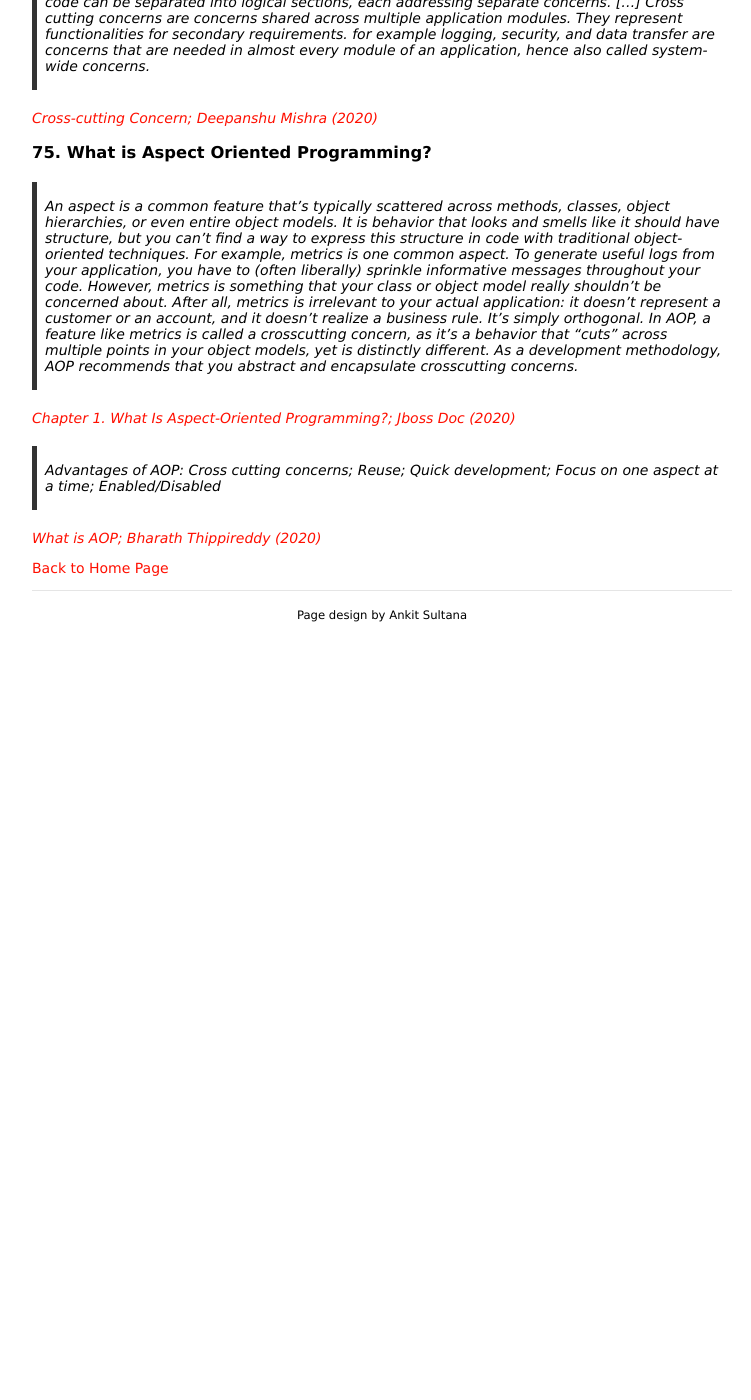
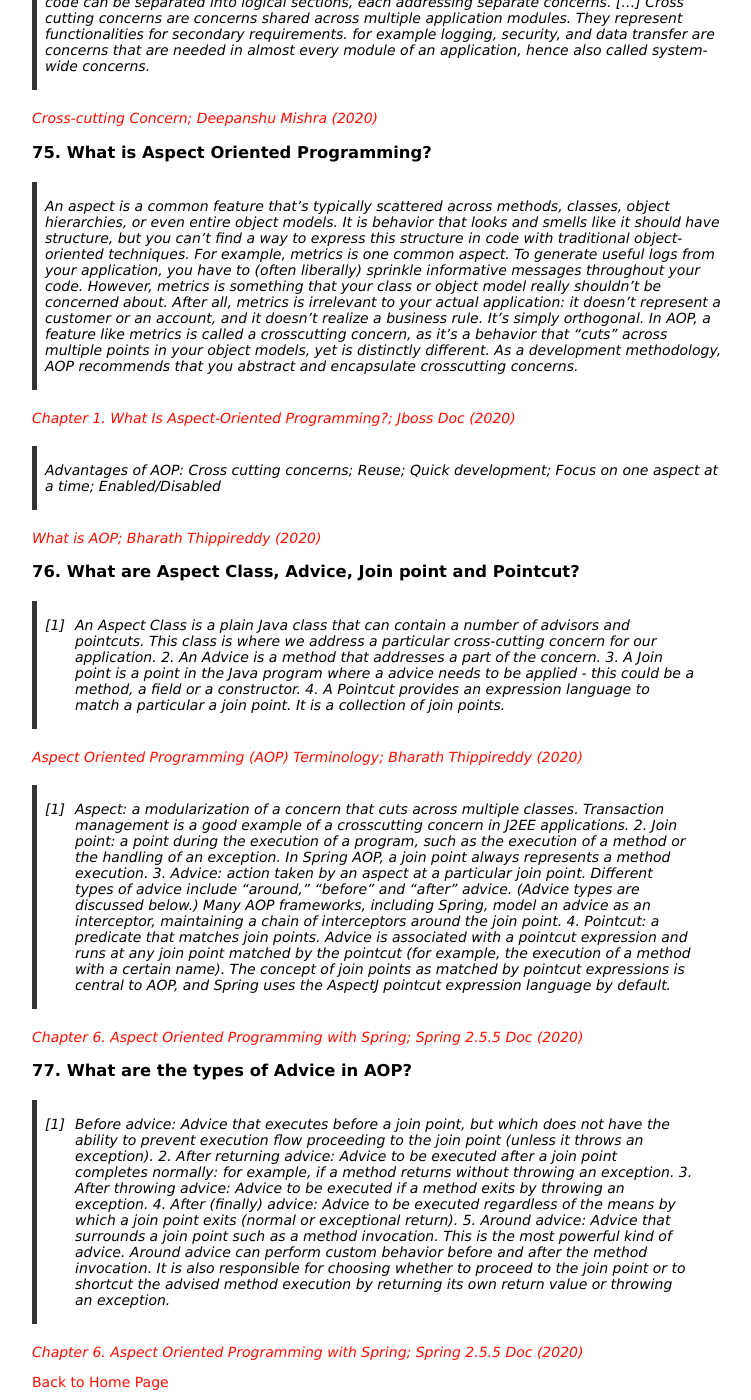
Before and after one commit to bzamith/bzamith.github.io, a Jekyll site: the page built from SEconcepts.md, in a window 1280 px wide and 1400 px high, scrolled down 20884 px. Shown: the whole window, without its empty margins (258-1009 px from the left). Built offline with Jekyll 4.4.1, drawn with Linux system fonts in a browser that asks for light colours; our own code applies the rules of GitHub Pages for plain Markdown files; before the commit the page ends 21506 px from its top, so only the background shows below that.

Commit message:
More about AOP

```diff
--- a/SEconcepts.md
+++ b/SEconcepts.md
@@ -470,4 +470,18 @@ validate a concept, or validate the feasibility of it and you're doing some kind
 
 *[What is AOP; Bharath Thippireddy (2020)](https://www.youtube.com/watch?v=DuFPj8MlAVo)*
 
+### 76. What are Aspect Class, Advice, Join point and Pointcut?
+> 1. An Aspect Class is a plain Java class that can contain a number of advisors and pointcuts. This class is where we address a particular cross-cutting concern for our application. 2. An Advice is a method that addresses a part of the concern. 3. A Join point is a point in the Java program where a advice needs to be applied - this could be a method, a field or a constructor. 4. A Pointcut provides an expression language to match a particular a join point. It is a collection of join points.
+
+*[Aspect Oriented Programming (AOP) Terminology; Bharath Thippireddy (2020)](https://www.youtube.com/watch?v=TBT8VVnVjq4)*
+
+> 1. Aspect: a modularization of a concern that cuts across multiple classes. Transaction management is a good example of a crosscutting concern in J2EE applications. 2. Join point: a point during the execution of a program, such as the execution of a method or the handling of an exception. In Spring AOP, a join point always represents a method execution. 3. Advice: action taken by an aspect at a particular join point. Different types of advice include "around," "before" and "after" advice. (Advice types are discussed below.) Many AOP frameworks, including Spring, model an advice as an interceptor, maintaining a chain of interceptors around the join point. 4. Pointcut: a predicate that matches join points. Advice is associated with a pointcut expression and runs at any join point matched by the pointcut (for example, the execution of a method with a certain name). The concept of join points as matched by pointcut expressions is central to AOP, and Spring uses the AspectJ pointcut expression language by default.
+
+*[Chapter 6. Aspect Oriented Programming with Spring; Spring 2.5.5 Doc (2020)](https://docs.spring.io/spring-framework/docs/2.5.5/reference/aop.html)*
+
+### 77. What are the types of Advice in AOP?
+> 1. Before advice: Advice that executes before a join point, but which does not have the ability to prevent execution flow proceeding to the join point (unless it throws an exception). 2. After returning advice: Advice to be executed after a join point completes normally: for example, if a method returns without throwing an exception. 3. After throwing advice: Advice to be executed if a method exits by throwing an exception. 4. After (finally) advice: Advice to be executed regardless of the means by which a join point exits (normal or exceptional return). 5. Around advice: Advice that surrounds a join point such as a method invocation. This is the most powerful kind of advice. Around advice can perform custom behavior before and after the method invocation. It is also responsible for choosing whether to proceed to the join point or to shortcut the advised method execution by returning its own return value or throwing an exception.
+
+*[Chapter 6. Aspect Oriented Programming with Spring; Spring 2.5.5 Doc (2020)](https://docs.spring.io/spring-framework/docs/2.5.5/reference/aop.html)*
+
 [Back to Home Page](https://bzamith.github.io/)
```
